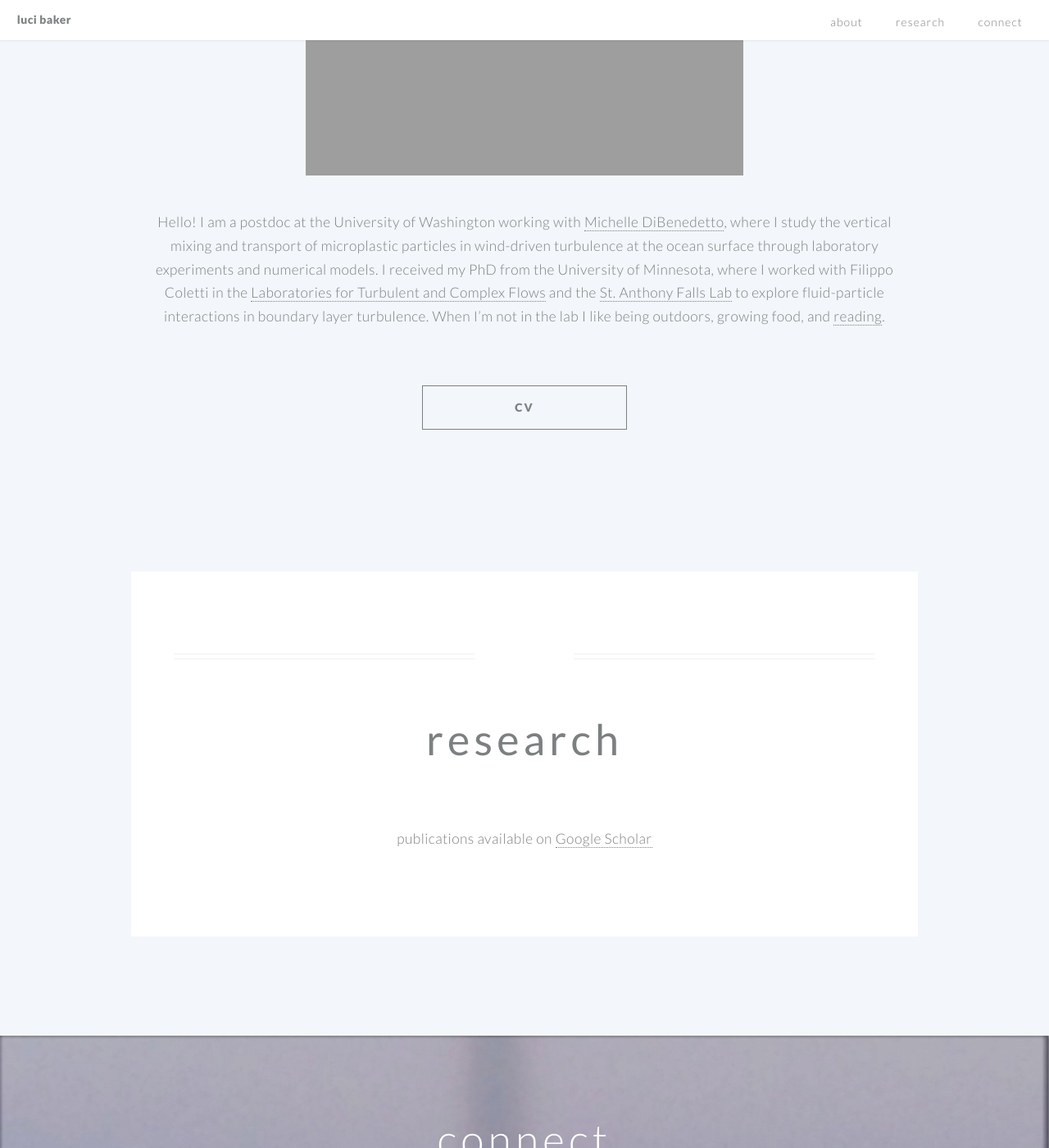
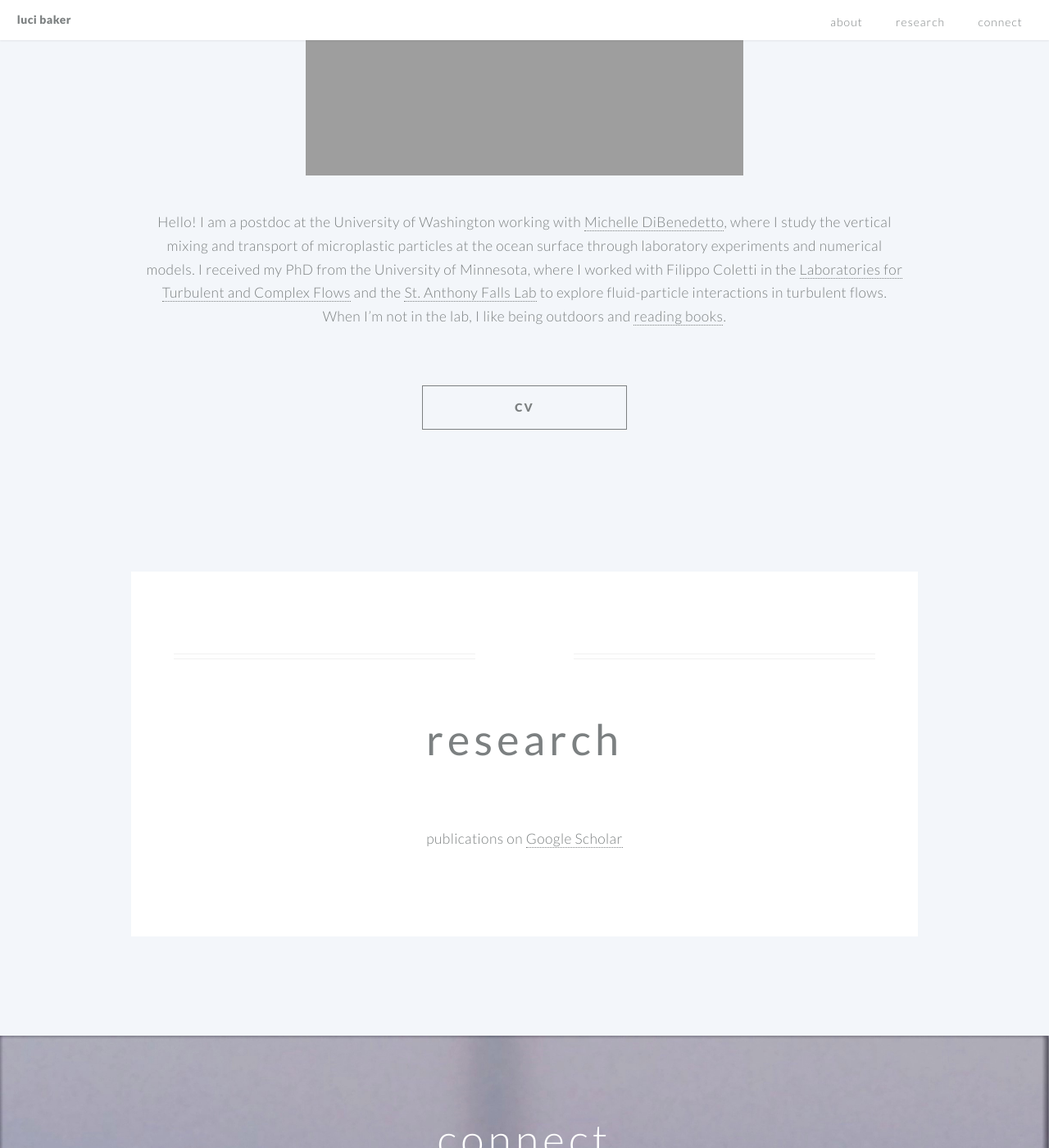
Before and after one commit to lou-baker/lou-baker.github.io, a Jekyll site: the page built from index.md, in a window 1280 px wide and 1400 px high, scrolled down 1055 px. Shown: the whole window at 82% size. Built offline with Jekyll 4.4.1, drawn with Linux system fonts in a browser that asks for light colours; some of the changed text lies outside the part shown.

Commit message:
Update index.md

```diff
--- a/index.md
+++ b/index.md
@@ -31,7 +31,7 @@ about_button_label: CV # the label on the button
 # By declaring these variables, you can include a portfolio showcasing your work and organize your portfolio's items into a custom layout, all without adding any CSS. In addition, you must 1) create an HTML file in the_includes folder for each project with the text you'd like to display, and 2) create a YAML file in the _data folder describing the order in which each project should be shown and categorized. See `/includes/example.html` and `/_data/work.yml` for examples.
 
 portfolio: research # the heading for your portfolio and title of your YAML file
-portfolio_description: publications available on <a href="https://scholar.google.com/citations?user=hynPacUAAAAJ&hl=en">Google Scholar</a> # a description to be desplayed below the heading and above the content
+portfolio_description: publications on <a href="https://scholar.google.com/citations?user=hynPacUAAAAJ&hl=en">Google Scholar</a> # a description to be desplayed below the heading and above the content
 
 # optional CTA section --------------------------------------------------
 
@@ -46,4 +46,4 @@ cta_button_label: contact # the label on the button
 
 <img src="/images/IMG_0480 - Copy (3).jpg" height="400">
 
-Hello! I am a postdoc at the University of Washington working with [Michelle DiBenedetto](https://www.michellediben.com), where I study the vertical mixing and transport of microplastic particles in wind-driven turbulence at the ocean surface through laboratory experiments and numerical models. I received my PhD from the University of Minnesota, where I worked with Filippo Coletti in the [Laboratories for Turbulent and Complex Flows](https://cse.umn.edu/aem/laboratories-turbulent-and-complex-flows) and the [St. Anthony Falls Lab](https://cse.umn.edu/safl) to explore fluid-particle interactions in boundary layer turbulence. When I'm not in the lab I like being outdoors, growing food, and [reading](https://www.goodreads.com/user/show/70817449-luci).
+Hello! I am a postdoc at the University of Washington working with [Michelle DiBenedetto](https://www.michellediben.com), where I study the vertical mixing and transport of microplastic particles at the ocean surface through laboratory experiments and numerical models. I received my PhD from the University of Minnesota, where I worked with Filippo Coletti in the [Laboratories for Turbulent and Complex Flows](https://cse.umn.edu/aem/laboratories-turbulent-and-complex-flows) and the [St. Anthony Falls Lab](https://cse.umn.edu/safl) to explore fluid-particle interactions in turbulent flows. When I'm not in the lab, I like being outdoors and [reading books](https://www.goodreads.com/user/show/70817449-luci).
```
Also changed, not shown: other parts of index.md (+1 -1 lines).
